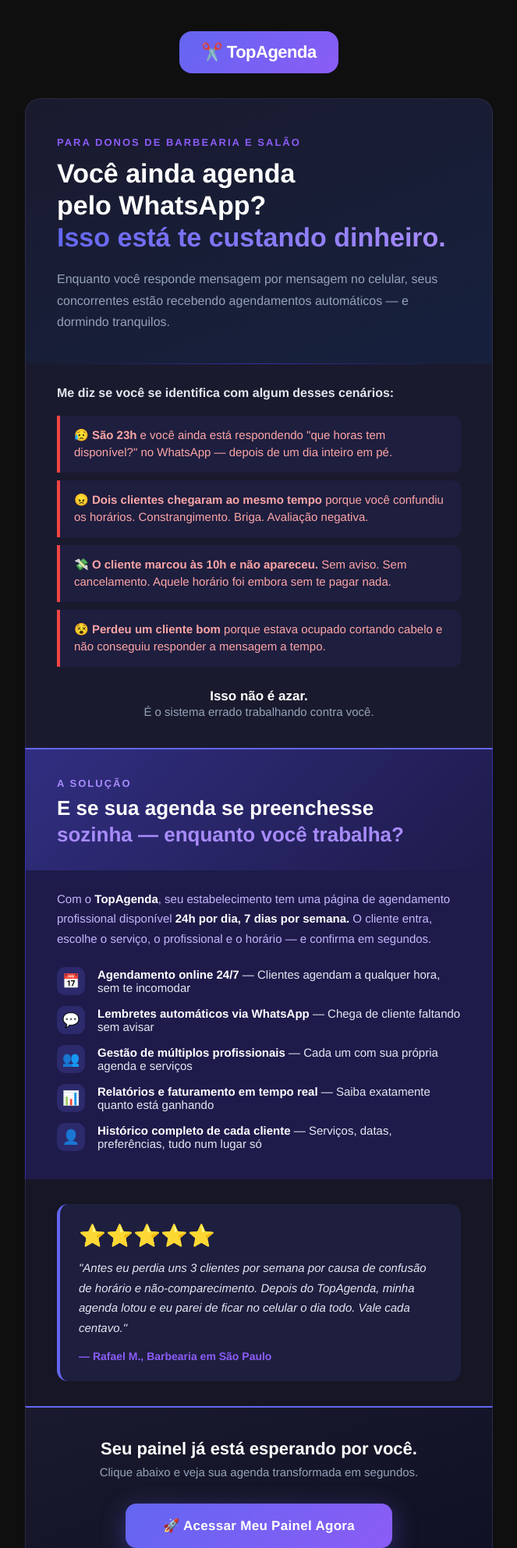
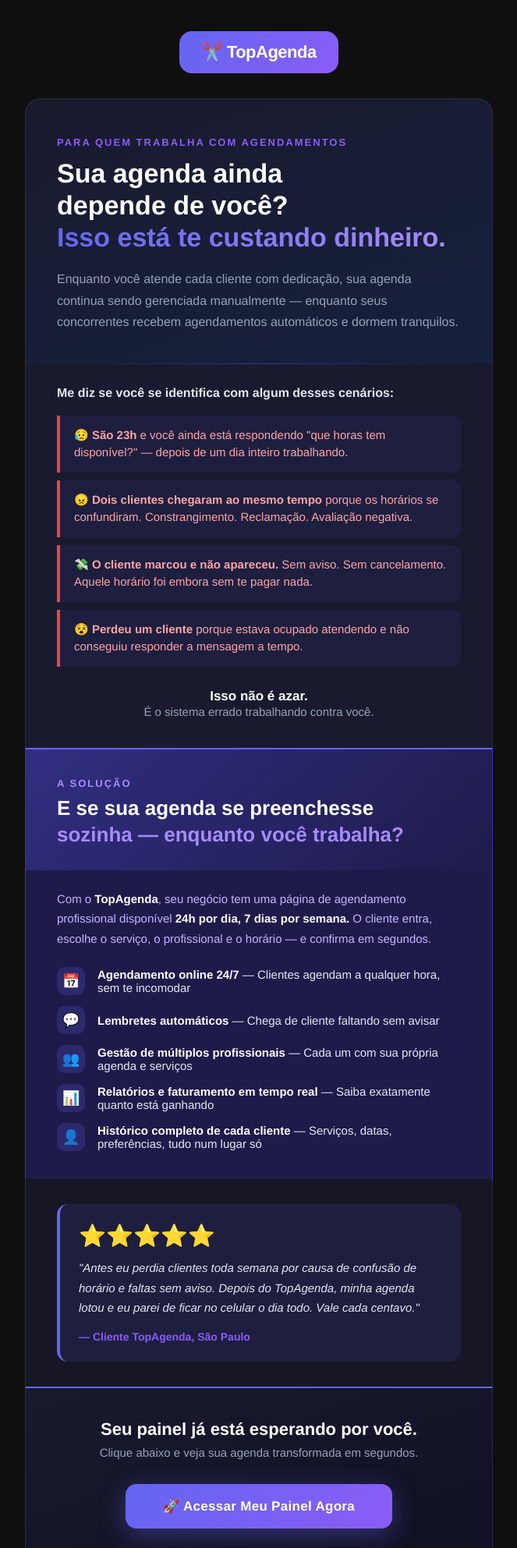
Before and after one commit to decoestudo/capturalead, a Python web app: template templates/email.html in a window 1280 px wide. Shown: the top 1985 px of the page at 78% size, without its empty margins (308-971 px from the left). Run offline with Jinja, Linux system fonts and the light colour scheme; the template is opened without the code that fills it, so the values that code supplies are empty.

Commit message:
feat: email genérico para todos os nichos de agendamento
- FROM exibido como "Top Agenda <EMAIL_FROM>" via smtp_sender
- Subjects removem referências a barbearia/salão, genéricos para qualquer negócio
- Template email.html reescrito sem menções de nicho específico
- Testemunho e hero text genéricos para qualquer setor com agendamentos

Co-Authored-By: Claude Sonnet 4.6 <noreply@anthropic.com>

```diff
--- a/mailer/smtp_sender.py
+++ b/mailer/smtp_sender.py
@@ -28,7 +28,7 @@ def send_email(to: str, subject: str, html_body: str | None = None,
 
     msg = MIMEMultipart("alternative")
     msg["Subject"] = subject
-    msg["From"] = EMAIL_FROM
+    msg["From"] = f"Top Agenda <{EMAIL_FROM}>"
     msg["To"] = to
 
     msg.attach(MIMEText(html_body, "html", "utf-8"))
--- a/templates/email.html
+++ b/templates/email.html
@@ -48,16 +48,16 @@
               style="background:linear-gradient(160deg,#1a1a2e 0%,#16213e 100%);border-radius:20px 20px 0 0;padding:48px 40px 40px;border:1px solid #2a2a4a;border-bottom:none;">
               <p
                 style="margin:0 0 12px;font-size:13px;font-weight:700;color:#8b5cf6;letter-spacing:2px;text-transform:uppercase;">
-                Para donos de barbearia e salão</p>
+                Para quem trabalha com agendamentos</p>
               <h1 style="margin:0 0 20px;font-size:34px;font-weight:900;color:#ffffff;line-height:1.2;">
-                Você ainda agenda<br />pelo WhatsApp?<br />
+                Sua agenda ainda<br />depende de você?<br />
                 <span
                   style="background:linear-gradient(90deg,#6366f1,#a78bfa);-webkit-background-clip:text;-webkit-text-fill-color:transparent;background-clip:text;">Isso
                   está te custando dinheiro.</span>
               </h1>
               <p style="margin:0;font-size:16px;color:#94a3b8;line-height:1.7;">
-                Enquanto você responde mensagem por mensagem no celular, seus concorrentes estão recebendo agendamentos
-                automáticos — e dormindo tranquilos.
+                Enquanto você atende cada cliente com dedicação, sua agenda continua sendo gerenciada manualmente —
+                enquanto seus concorrentes recebem agendamentos automáticos e dormem tranquilos.
               </p>
             </td>
           </tr>
@@ -83,8 +83,8 @@
                   <td
                     style="background:#1e1e3f;border-left:4px solid #ef4444;border-radius:0 10px 10px 0;padding:14px 18px;">
                     <p style="margin:0;font-size:15px;color:#fca5a5;line-height:1.5;">
-                      &#128549; <strong>São 23h</strong> e você ainda está respondendo "que horas tem disponível?" no WhatsApp
-                      — depois de um dia inteiro em pé.
+                      &#128549; <strong>São 23h</strong> e você ainda está respondendo "que horas tem disponível?"
+                      — depois de um dia inteiro trabalhando.
                     </p>
                   </td>
                 </tr>
@@ -93,8 +93,8 @@
                   <td
                     style="background:#1e1e3f;border-left:4px solid #ef4444;border-radius:0 10px 10px 0;padding:14px 18px;">
                     <p style="margin:0;font-size:15px;color:#fca5a5;line-height:1.5;">
-                      &#128544; <strong>Dois clientes chegaram ao mesmo tempo</strong> porque você confundiu os horários.
-                      Constrangimento. Briga. Avaliação negativa.
+                      &#128544; <strong>Dois clientes chegaram ao mesmo tempo</strong> porque os horários se confundiram.
+                      Constrangimento. Reclamação. Avaliação negativa.
                     </p>
                   </td>
                 </tr>
@@ -103,7 +103,7 @@
                   <td
                     style="background:#1e1e3f;border-left:4px solid #ef4444;border-radius:0 10px 10px 0;padding:14px 18px;">
                     <p style="margin:0;font-size:15px;color:#fca5a5;line-height:1.5;">
-                      &#128184; <strong>O cliente marcou às 10h e não apareceu.</strong> Sem aviso. Sem cancelamento. Aquele
+                      &#128184; <strong>O cliente marcou e não apareceu.</strong> Sem aviso. Sem cancelamento. Aquele
                       horário foi embora sem te pagar nada.
                     </p>
                   </td>
@@ -113,7 +113,7 @@
                   <td
                     style="background:#1e1e3f;border-left:4px solid #ef4444;border-radius:0 10px 10px 0;padding:14px 18px;">
                     <p style="margin:0;font-size:15px;color:#fca5a5;line-height:1.5;">
-                      &#128565; <strong>Perdeu um cliente bom</strong> porque estava ocupado cortando cabelo e não conseguiu
+                      &#128565; <strong>Perdeu um cliente</strong> porque estava ocupado atendendo e não conseguiu
                       responder a mensagem a tempo.
                     </p>
                   </td>
@@ -148,7 +148,7 @@
               style="background:#1e1b4b;padding:0 40px 36px;border:1px solid #3730a3;border-top:none;border-bottom:none;">
 
               <p style="margin:0 0 24px;padding-top:24px;font-size:15px;color:#c4b5fd;line-height:1.7;">
-                Com o <strong style="color:#ffffff;">TopAgenda</strong>, seu estabelecimento tem uma página de
+                Com o <strong style="color:#ffffff;">TopAgenda</strong>, seu negócio tem uma página de
                 agendamento profissional disponível <strong style="color:#ffffff;">24h por dia, 7 dias por
                   semana.</strong> O cliente entra, escolhe o serviço, o profissional e o horário — e confirma em
                 segundos.
@@ -177,7 +177,7 @@
                           <div style="background:rgba(99,102,241,0.2);border-radius:10px;width:36px;height:36px;text-align:center;line-height:36px;font-size:18px;">&#128172;</div>
                         </td>
                         <td valign="middle" style="padding-left:12px;">
-                          <p style="margin:0;font-size:15px;color:#e2e8f0;"><strong style="color:#ffffff;">Lembretes automáticos via WhatsApp</strong> — Chega de cliente faltando sem avisar</p>
+                          <p style="margin:0;font-size:15px;color:#e2e8f0;"><strong style="color:#ffffff;">Lembretes automáticos</strong> — Chega de cliente faltando sem avisar</p>
                         </td>
                       </tr>
                     </table>
@@ -238,11 +238,11 @@
                   <td style="background:#1e1e3f;border-radius:14px;padding:24px;border-left:4px solid #6366f1;">
                     <p style="margin:0 0 12px;font-size:28px;">&#11088;&#11088;&#11088;&#11088;&#11088;</p>
                     <p style="margin:0 0 16px;font-size:15px;color:#e2e8f0;line-height:1.7;font-style:italic;">
-                      "Antes eu perdia uns 3 clientes por semana por causa de confusão de horário e não-comparecimento.
+                      "Antes eu perdia clientes toda semana por causa de confusão de horário e faltas sem aviso.
                       Depois do TopAgenda, minha agenda lotou e eu parei de ficar no celular o dia todo. Vale cada
                       centavo."
                     </p>
-                    <p style="margin:0;font-size:14px;color:#8b5cf6;font-weight:700;">— Rafael M., Barbearia em São Paulo</p>
+                    <p style="margin:0;font-size:14px;color:#8b5cf6;font-weight:700;">— Cliente TopAgenda, São Paulo</p>
                   </td>
                 </tr>
               </table>
```
Also changed, not shown: worker_queue/email_queue.py (+8 -6 lines).
